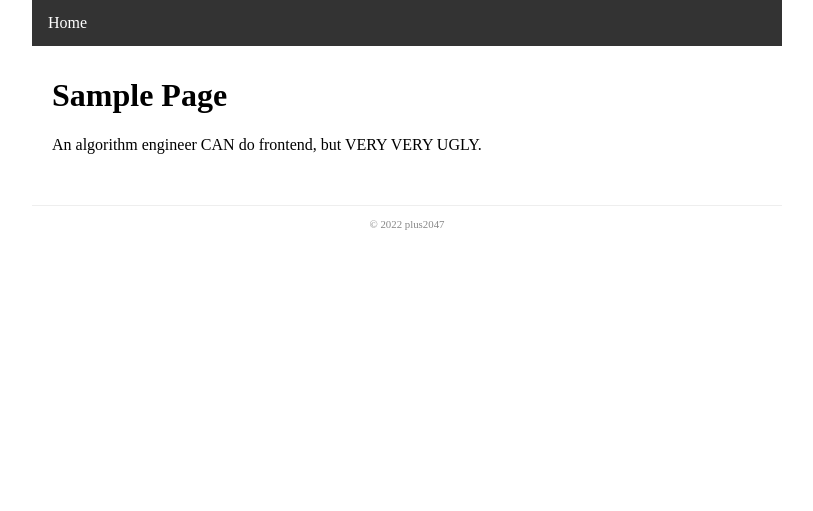
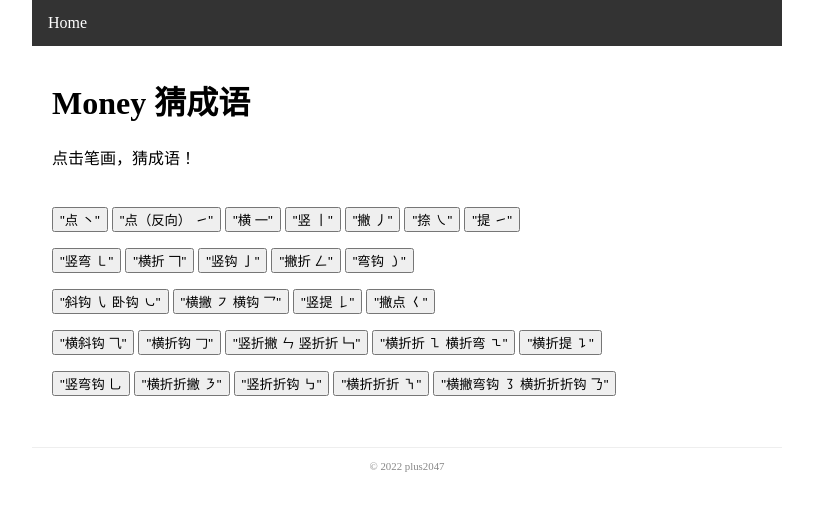
Before and after one commit to guessidioms/guessidioms, a Flask app: page / in a window 1280 px wide. Shown: the top 511 px of the page, without its empty margins (233-1046 px from the left). Run offline with Flask 2, Linux system fonts and the light colour scheme; some libraries are stand-ins or nearby versions.

Commit message:
runnable version

```diff
--- a/templates/base.html
+++ b/templates/base.html
@@ -4,7 +4,7 @@
 <head>
     {% block head %}
         <meta charset="utf-8">
-        <title>{% block title %}Template - HelloFlask{% endblock %}</title>
+        <title>{% block title %}Money 猜成语{% endblock %}</title>
         <link rel="icon" type="image/x-icon" href="{{ url_for('static', filename='favicon.ico') }}">
         {% block styles %}
             <link rel="stylesheet" type="text/css" href="{{ url_for('static', filename='style.css' ) }}">
--- a/templates/index.html
+++ b/templates/index.html
@@ -5,20 +5,26 @@
 {% set name='baz' %}
 
 
-<h1>Sample Page</h1>
+<h1>Money 猜成语</h1>
 
-An algorithm engineer CAN do frontend, but VERY VERY UGLY.
 
+点击笔画，猜成语！
+
+<p>
+    <table>
+        <tr id="chars_placeholder"></tr>
+    </table>
+</p>
 
 <script src="https://cdn.jsdelivr.net/npm/hanzi-writer@3.2/dist/hanzi-writer.min.js"></script>
 <script src="https://cdn.jsdelivr.net/npm/cnchar-all/cnchar.all.min.js"></script>
 
-<p id="target0"></p>
-<p id="target1"></p>
-<p id="target2"></p>
-<p id="target3"></p>
+<script>
 
-<script>
+    var clickedStrokes = []
+    var idiom = "花好月圆"
+    var placeholder = "chars_placeholder"
+
     function renderFanningStrokes(target, strokes) {
         var svg = document.createElementNS('http://www.w3.org/2000/svg', 'svg');
         svg.style.width = '75px';
@@ -44,17 +50,16 @@
 
     function renderStrokes(chars, strokes, id) {
         var target = document.getElementById(id);
-        function renderChar (i) {
+        function renderChar (i, cellId) {
             var thisStrokes = strokes[i]
             var thisChar = chars[i]
-            var id = 'target' + i
             var strokeName = cnchar.stroke(thisChar, 'order')[0];
             HanziWriter.loadCharacterData(thisChar).then(function(charData) {
                 if(strokeName.length != charData.strokes.length) {
                     alert("inner data mismatch, stroke name length != char data length")
                     return
                 }
-                var target = document.getElementById(id);
+                var target = document.getElementById(cellId);
                 var toRender = []
                 for (var i = 0; i < charData.strokes.length; i++) {
                     if(thisStrokes.includes(strokeName[i])) {
@@ -64,12 +69,74 @@
                 renderFanningStrokes(target, toRender);
             });
         }
+        while(target.firstChild) {
+            target.removeChild(target.firstChild)
+        }
         for (var i = 0; i < chars.length; i++) {
-            renderChar(i)
+            var cell = document.createElement("td")
+            var cellId = id + "_" + i
+            cell.setAttribute("id", cellId)
+            target.appendChild(cell)
+            renderChar(i, cellId)
         }
     }
 
-    renderStrokes("花好月圆", ['jf', 'jf', 'jf', 'jf'], 'target')
+    function renderMatched(chars, strokes, id) {
+        var strokesEachChar = []
+        for(var i = 0; i < chars.length; i++) {
+            strokesEachChar.push(strokes)
+        }
+        renderStrokes(chars, strokesEachChar, id)
+    }
+
+    function flashChars(stroke) {
+        clickedStrokes.push(stroke)
+        renderMatched(idiom, clickedStrokes, placeholder)
+    }
+
+    renderMatched(idiom, clickedStrokes, placeholder)
+
 </script>
 
+<p>
+    <button onclick='flashChars("k")'> "点 丶" </button>
+    <button onclick='flashChars("d")'> "点（反向） ㇀" </button>
+    <button onclick='flashChars("j")'> "横 一" </button>
+    <button onclick='flashChars("f")'> "竖 丨" </button>
+    <button onclick='flashChars("s")'> "撇 丿" </button>
+    <button onclick='flashChars("l")'> "捺 ㇏" </button>
+    <button onclick='flashChars("i")'> "提 ㇀" </button>
+</p>
+
+<p>
+    <button onclick='flashChars("b")'> "竖弯 ㇄" </button>
+    <button onclick='flashChars("c")'> "横折 𠃍" </button>
+    <button onclick='flashChars("g")'> "竖钩 亅" </button>
+    <button onclick='flashChars("n")'> "撇折 𠃋" </button>
+    <button onclick='flashChars("t")'> "弯钩 ㇁" </button>
+</p>
+
+<p>
+    <button onclick='flashChars("y")'> "斜钩 ㇂ 卧钩 ㇃" </button>
+    <button onclick='flashChars("e")'> "横撇 ㇇ 横钩 乛" </button>
+    <button onclick='flashChars("h")'> "竖提 𠄌" </button>
+    <button onclick='flashChars("m")'> "撇点 𡿨" </button>
+</p>
+
+<p>
+    <button onclick='flashChars("o")'> "横斜钩 ⺄" </button>
+    <button onclick='flashChars("r")'> "横折钩 𠃌" </button>
+    <button onclick='flashChars("x")'> "竖折撇 ㄣ 竖折折 𠃑" </button>
+    <button onclick='flashChars("v")'> "横折折 ㇅ 横折弯 ㇍" </button>
+    <button onclick='flashChars("p")'> "横折提 ㇊" </button>
+</p>
+
+<p>
+    <button onclick='flashChars("u")'> "竖弯钩 乚 </button>
+    <button onclick='flashChars("a")'> "横折折撇 ㇋" </button>
+    <button onclick='flashChars("z")'> "竖折折钩 ㇉" </button>
+    <button onclick='flashChars("q")'> "横折折折 ㇎" </button>
+    <button onclick='flashChars("w")'> "横撇弯钩 ㇌ 横折折折钩 𠄎" </button>
+</p>
+
 {% endblock %}
```
Also changed, not shown: static/orders.json (renamed from orders.json).
